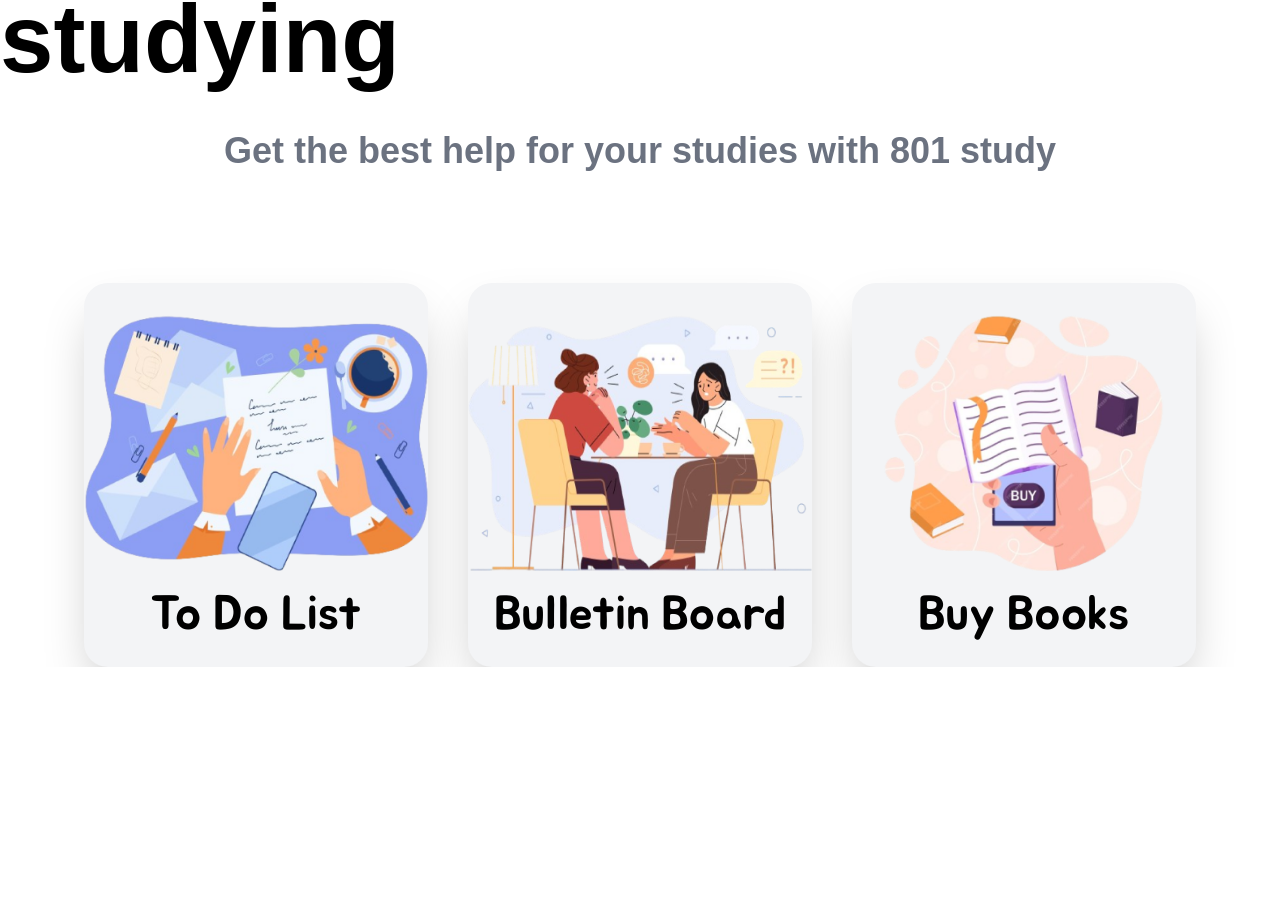
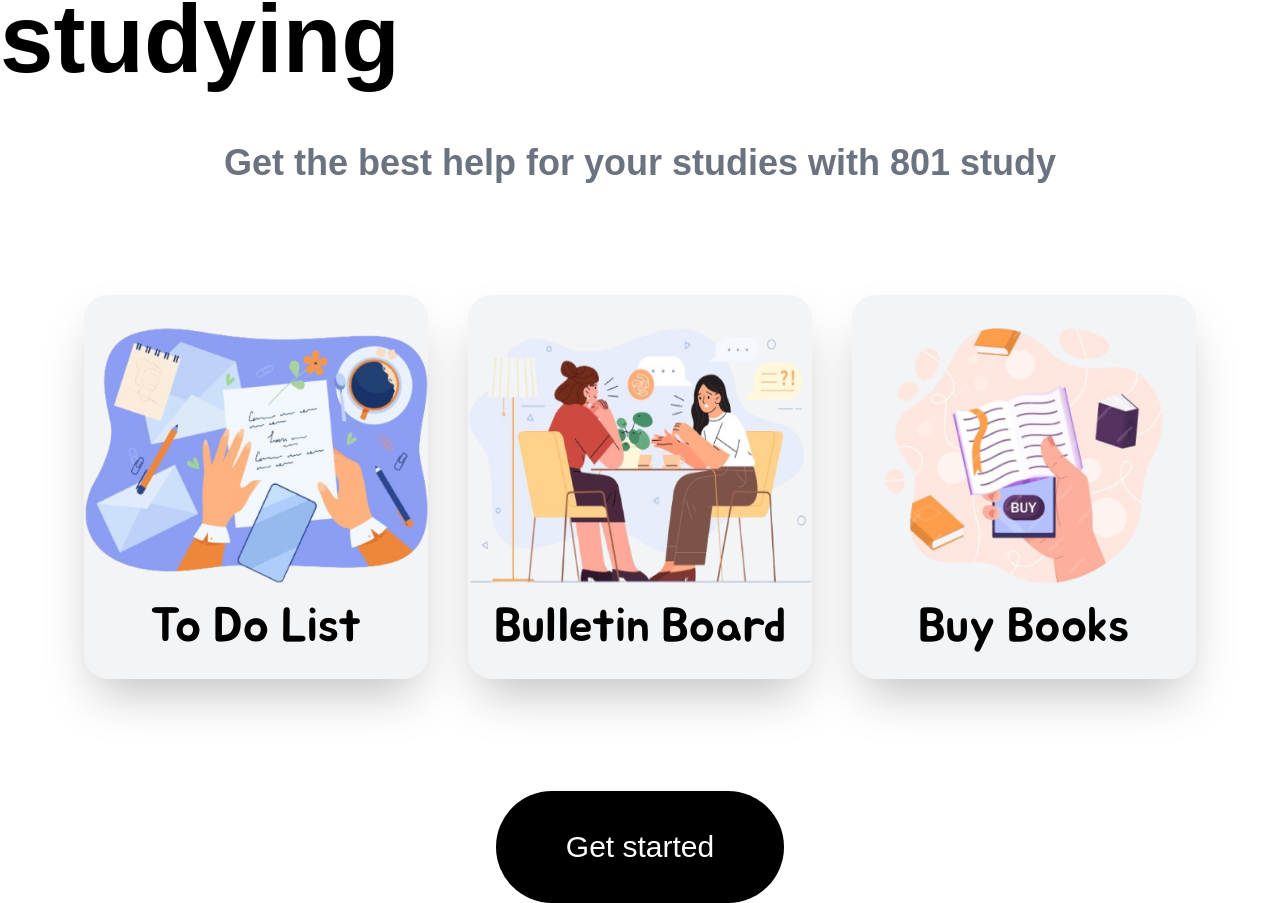
Before and after one commit to jinoo0306/MiniProject-Goalper-Team-801, a React app in the folder Frontend/: page / in a window 1280 px wide. Shown: the part 233-1136 px from the top of the page. Before the commit the page ends 900 px from the top, so only its background shows below. Built offline with nearby package versions, Linux system fonts and the light colour scheme; the HTML template or start-up script is replaced by a standard one; a web font is replaced by a local one.

Commit message:
design : Start Page 퍼블리싱 완료

```diff
--- a/Frontend/src/index.css
+++ b/Frontend/src/index.css
@@ -19,3 +19,10 @@
 body {
   font-family: "pretendar", Arial;
 }
+.hover-scale {
+  transition: transform 0.3s ease;
+}
+
+.hover-scale:hover {
+  transform: scale(1.05);
+}
--- a/Frontend/src/pages/StartPage.tsx
+++ b/Frontend/src/pages/StartPage.tsx
@@ -1,13 +1,20 @@
 import React from "react";
+import { useNavigate } from "react-router-dom";
 import ToDoListImage from "../assets/images/StartPage/ToDoList.png";
 import BulletinBoard from "../assets/images/StartPage/BulletinBoard.png";
 import BuyBooks from "../assets/images/StartPage/BuyBooks.png";
 
 function StartPage() {
+  const navigate = useNavigate();
+
+  const handleButtonClick = () => {
+    navigate("/login");
+  };
+
   return (
     <div className="flex flex-col justify-center items-center">
       <h1 className="text-8xl font-bold mt-32">The best helper for studying</h1>
-      <h2 className="text-4xl font-bold mt-11 text-gray-500">
+      <h2 className="text-4xl font-bold mt-14 text-gray-500">
         Get the best help for your studies with 801 study
       </h2>
       <div className="flex flex-row justify-center items-center mt-28 w-100 h-96">
@@ -24,6 +31,12 @@ function StartPage() {
           <a className="text-5xl mt-4 font-bmjua">Buy Books</a>
         </div>
       </div>
+      <div
+        className="flex flex-col justify-center items-center mt-28 w-72 h-28 bg-black rounded-full text-white text-3xl cursor-pointer hover-scale"
+        onClick={handleButtonClick}
+      >
+        Get started
+      </div>
     </div>
   );
 }
```
